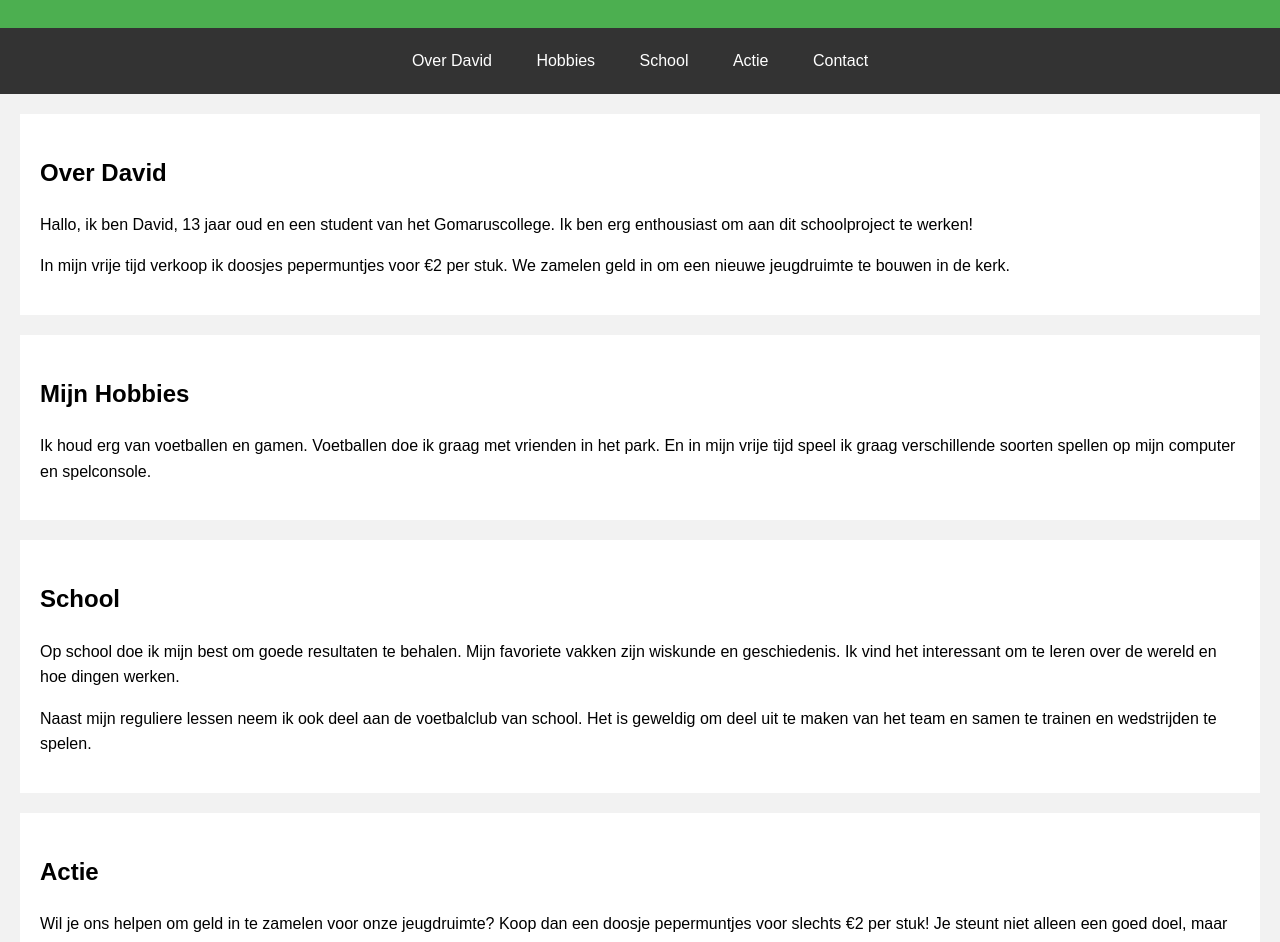
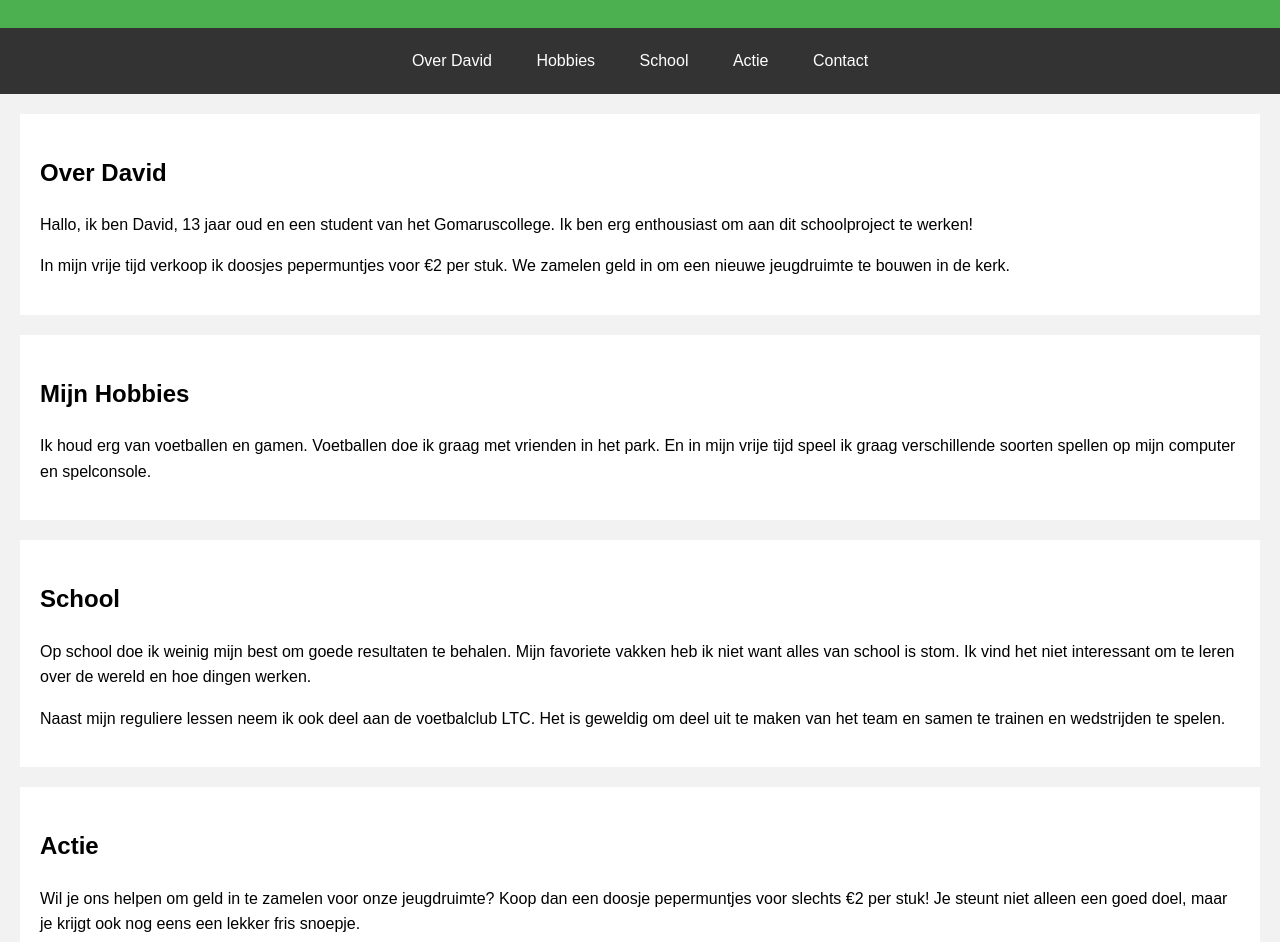
Before and after one commit to davidiscool2208/schoolproject-david, a plain HTML site: page index.html in a window 1280 px wide. Shown: the part 106-1048 px from the top of the page. Drawn offline with Linux system fonts and the light colour scheme.

Commit message:
Update index.html

```diff
--- a/index.html
+++ b/index.html
@@ -71,8 +71,8 @@
 
 <section id="school">
     <h2>School</h2>
-    <p>Op school doe ik mijn best om goede resultaten te behalen. Mijn favoriete vakken zijn wiskunde en geschiedenis. Ik vind het interessant om te leren over de wereld en hoe dingen werken.</p>
-    <p>Naast mijn reguliere lessen neem ik ook deel aan de voetbalclub van school. Het is geweldig om deel uit te maken van het team en samen te trainen en wedstrijden te spelen.</p>
+    <p>Op school doe ik weinig mijn best om goede resultaten te behalen. Mijn favoriete vakken heb ik niet want alles van school is stom. Ik vind het niet interessant om te leren over de wereld en hoe dingen werken.</p>
+    <p>Naast mijn reguliere lessen neem ik ook deel aan de voetbalclub LTC. Het is geweldig om deel uit te maken van het team en samen te trainen en wedstrijden te spelen.</p>
 </section>
 
 <section id="actie">
```
